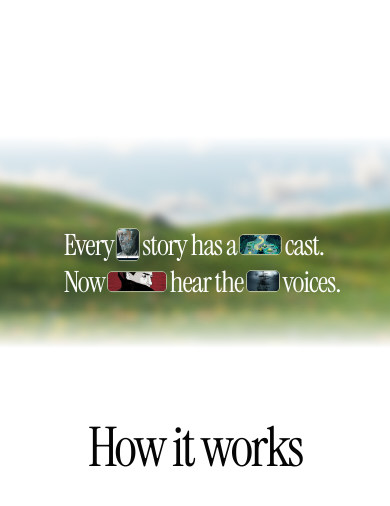
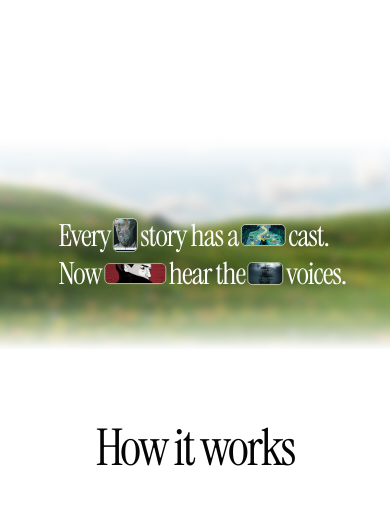
Before and after one commit to Homemade-d-studios/audora, a plain HTML site: page dist/index.html in a window 390 px wide. Shown: the part 708-1214 px from the top of the page. Drawn offline with Linux system fonts and the light colour scheme.

Commit message:
Soften meadow fades and refine mobile headings

```diff
--- a/dist/index.html
+++ b/dist/index.html
@@ -450,10 +450,10 @@
         position: absolute;
         inset: 0;
         background:
-          linear-gradient(to bottom, transparent 60%, rgba(255,255,255,.04) 70%, rgba(255,255,255,.22) 82%, rgba(255,255,255,.68) 93%, #fff 100%),
+          linear-gradient(to bottom, transparent 45%, rgba(255,255,255,.03) 58%, rgba(255,255,255,.1) 70%, rgba(255,255,255,.25) 80%, rgba(255,255,255,.48) 88%, rgba(255,255,255,.74) 94%, rgba(255,255,255,.92) 98%, #fff 100%),
           radial-gradient(ellipse at 22% 34%, rgba(255, 255, 255, .14), transparent 52%),
           radial-gradient(ellipse at 80% 76%, rgba(255, 247, 222, .1), transparent 46%),
-          linear-gradient(to bottom, #fff 0%, rgba(255, 255, 255, .62) 10%, rgba(255, 255, 255, .12) 32%, rgba(255, 255, 255, .02) 100%);
+          linear-gradient(to bottom, #fff 0%, rgba(255,255,255,.97) 4%, rgba(255,255,255,.82) 12%, rgba(255,255,255,.56) 22%, rgba(255,255,255,.28) 34%, rgba(255,255,255,.08) 46%, transparent 58%);
       }
       .meadow-content {
         position: relative;
@@ -683,15 +683,15 @@
         .dock-wave { gap: 2px; }
         .dock-play-button { width: 34px; height: 34px; }
         .dock-caption { top: calc(100% + 5px); font-size: 9px; }
-        .meadow-content { padding: clamp(72px, 11svh, 100px) 18px clamp(44px, 6svh, 60px); }
-        .meadow-statement { font-size: clamp(28px, 7.5vw, 42px); letter-spacing: -.035em; }
+        .meadow-content { padding: clamp(62px, 9.8svh, 90px) 18px clamp(54px, 7.2svh, 70px); }
+        .meadow-statement { font-size: clamp(29px, 7.8vw, 43px); letter-spacing: -.035em; }
         .statement-line { gap: .08em; }
         .statement-line + .statement-line { margin-top: .2em; }
         .statement-line:nth-child(1) { transform: translateX(-.04em); }
         .statement-line:nth-child(2) { transform: translateX(.24em); }
         .statement-image { border-radius: .17em; }
         .white-section { height: 250svh; }
-        .how-it-works-title { top: 74px; left: 50%; width: 100%; font-size: clamp(46px, 14vw, 66px); text-align: center; transform: translateX(-50%); }
+        .how-it-works-title { top: 74px; left: 50%; width: 100%; font-size: clamp(44px, 13vw, 62px); text-align: center; transform: translateX(-50%); }
         .how-step-copy { top: calc(var(--mobile-pocket-center) + 155px); left: 20px; width: calc(100% - 40px); text-align: center; }
         .how-step-copy h3 { margin-bottom: 11px; font-size: 28px; }
         .how-step-copy p { font-size: clamp(14px, 3.8vw, 16px); line-height: 1.35; }
```
